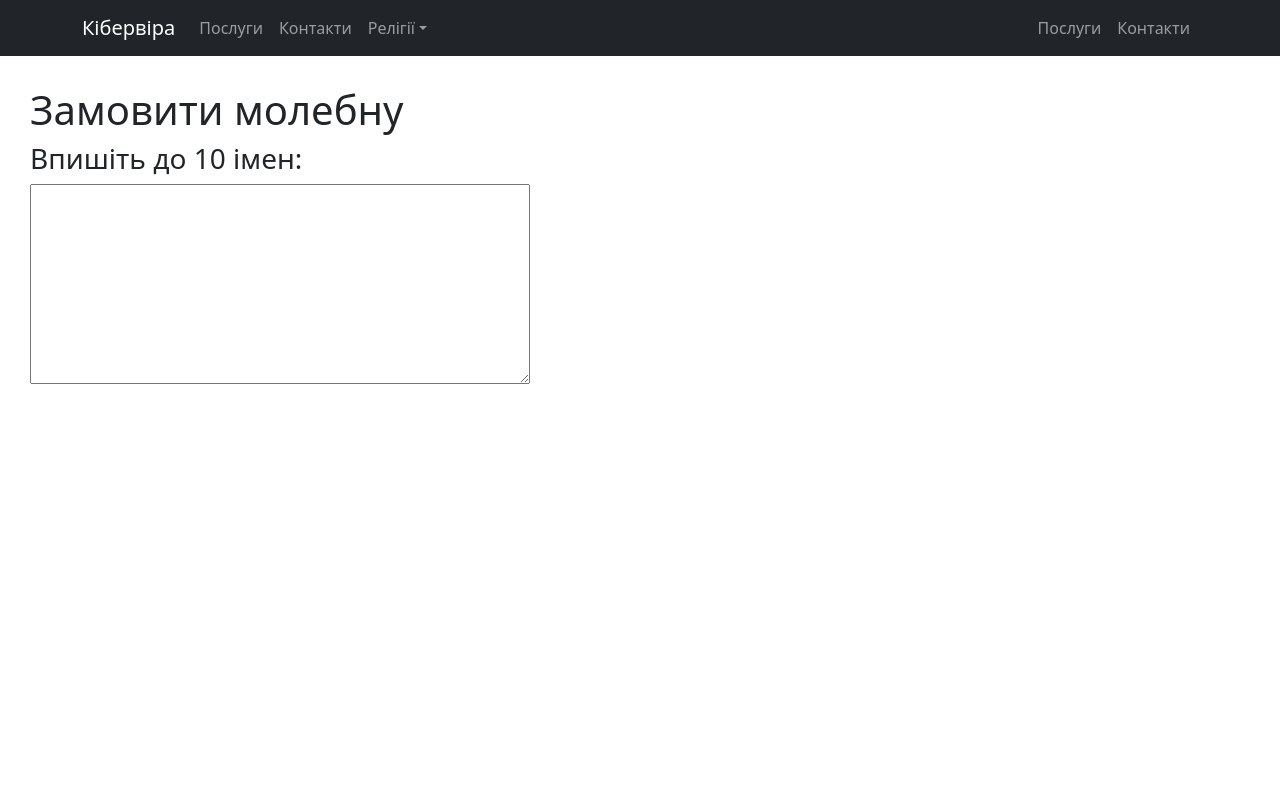
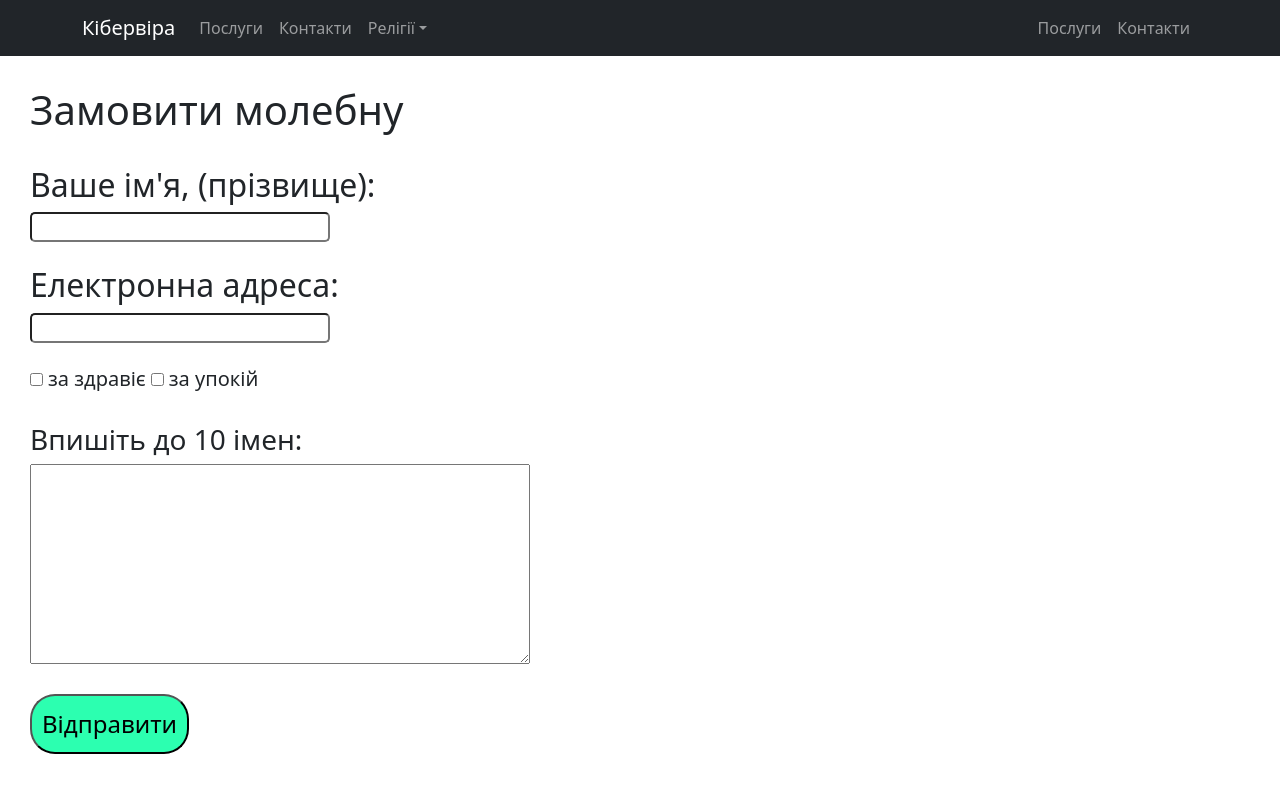
Before and after one commit to MaXsTyLe228/cyberreligia, a React (Create React App) app: page /services in a window 1280 px wide. Shown: the top 792 px of the page. Built offline with nearby package versions, Linux system fonts and the light colour scheme.

Commit message:
added services

```diff
--- a/src/App.css
+++ b/src/App.css
@@ -31,11 +31,27 @@
     border-radius: 5px;
 }
 
-.servicesBlock{
+.servicesBlock {
     padding: 30px;
 }
 
-.servicesBlock textarea{
+.servicesBlock textarea {
     width: 500px;
     height: 200px;
 }
+
+.servicesBlock > .servicesText {
+    border-radius: 5px;
+    width: 300px;
+}
+
+.servicesBlock > label {
+    margin: 0 5px;
+}
+
+.servicesBlock > button {
+    padding: 10px;
+    font-size: 24px;
+    border-radius: 25px;
+    background-color: #2cffb0;
+}
--- a/src/pages/Services.js
+++ b/src/pages/Services.js
@@ -3,9 +3,16 @@ import React from 'react';
 const Services = () => {
     return (
         <div className={"servicesBlock"}>
-            <h1>Замовити молебну</h1>
+            <h1>Замовити молебну</h1><br/>
+            <h2>Ваше ім'я, (прізвище):</h2>
+            <input className={"servicesText"}/><br/><br/>
+            <h2>Електронна адреса:</h2>
+            <input className={"servicesText"} type={"email"}/><br/><br/>
+            <input id={"checkbox1"} type={"checkbox"}/><label htmlFor={"checkbox1"}><h5>за здравіє</h5></label>
+            <input id={"checkbox2"} type={"checkbox"}/><label htmlFor={"checkbox2"}><h5>за упокій</h5></label><br/><br/>
             <h3>Впишіть до 10 імен:</h3>
-            <textarea></textarea>
+            <textarea></textarea><br/><br/>
+            <button>Відправити</button>
         </div>
     );
 };
```
